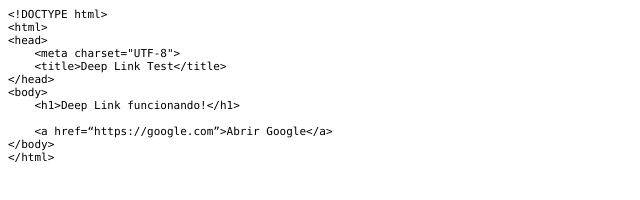
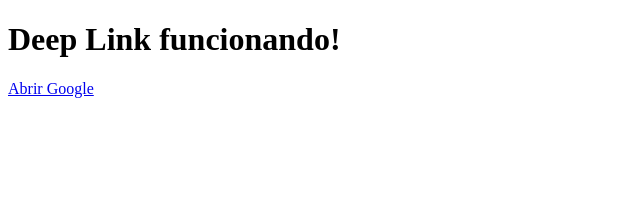
Before and after one commit to ailtoncunhasilva/deeplink-test, a plain HTML site: page index.html in a window 1280 px wide. Shown: the whole page, without its empty margins (0-640 px from the left). Drawn offline with Linux system fonts and the light colour scheme.

Commit message:
small adjusts

```diff
--- a/index.html
+++ b/index.html
@@ -1,30 +1,14 @@
-<!DOCTYPE html PUBLIC "-//W3C//DTD HTML 4.01//EN" "http://www.w3.org/TR/html4/strict.dtd">
+<!DOCTYPE html>
 <html>
 <head>
-  <meta http-equiv="Content-Type" content="text/html; charset=utf-8">
-  <meta http-equiv="Content-Style-Type" content="text/css">
-  <title></title>
-  <meta name="Generator" content="Cocoa HTML Writer">
-  <meta name="CocoaVersion" content="2685.5">
-  <style type="text/css">
-    p.p1 {margin: 0.0px 0.0px 0.0px 0.0px; font: 11.0px Menlo; -webkit-text-stroke: #000000}
-    p.p2 {margin: 0.0px 0.0px 0.0px 0.0px; font: 11.0px Menlo; -webkit-text-stroke: #000000; min-height: 13.0px}
-    span.s1 {font-kerning: none; font-variant-ligatures: common-ligatures}
-    span.s2 {font-kerning: none}
-  </style>
+    <meta charset="UTF-8">
+    <title>Deep Link Test</title>
 </head>
 <body>
-<p class="p1"><span class="s1">&lt;!DOCTYPE html&gt;</span></p>
-<p class="p1"><span class="s1">&lt;html&gt;</span></p>
-<p class="p1"><span class="s1">&lt;head&gt;</span></p>
-<p class="p1"><span class="s1"><span class="Apple-converted-space">    </span>&lt;meta charset="UTF-8"&gt;</span></p>
-<p class="p1"><span class="s1"><span class="Apple-converted-space">    </span>&lt;title&gt;Deep Link Test&lt;/title&gt;</span></p>
-<p class="p1"><span class="s1">&lt;/head&gt;</span></p>
-<p class="p1"><span class="s1">&lt;body&gt;</span></p>
-<p class="p1"><span class="s1"><span class="Apple-converted-space">    </span>&lt;h1&gt;Deep Link funcionando!&lt;/h1&gt;</span></p>
-<p class="p2"><span class="s2"></span><br></p>
-<p class="p1"><span class="s1"><span class="Apple-converted-space">    </span>&lt;a href=“https://google.com”&gt;Abrir Google&lt;/a&gt;</span></p>
-<p class="p1"><span class="s1">&lt;/body&gt;</span></p>
-<p class="p1"><span class="s1">&lt;/html&gt;</span></p>
+
+<h1>Deep Link funcionando!</h1>
+
+<a href="https://google.com">Abrir Google</a>
+
 </body>
 </html>
```
Also changed, not shown: 1 other file.
